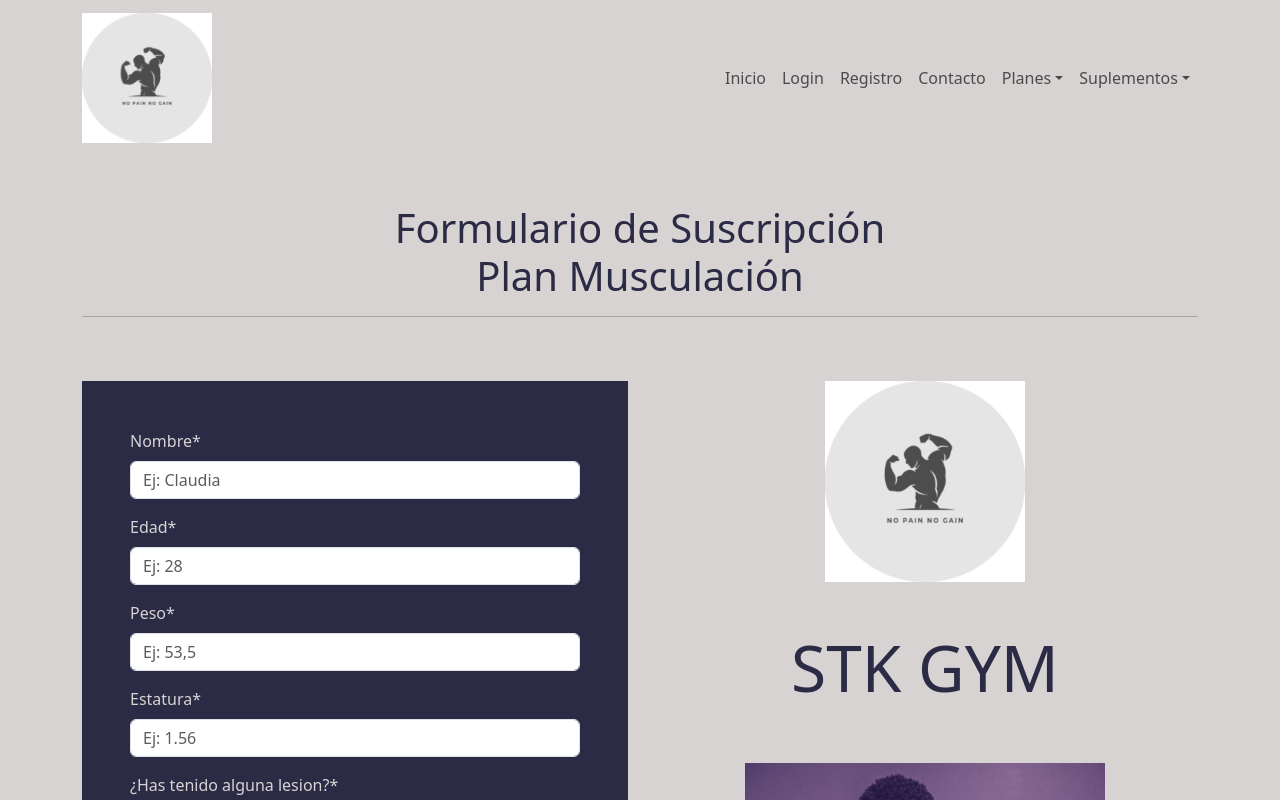
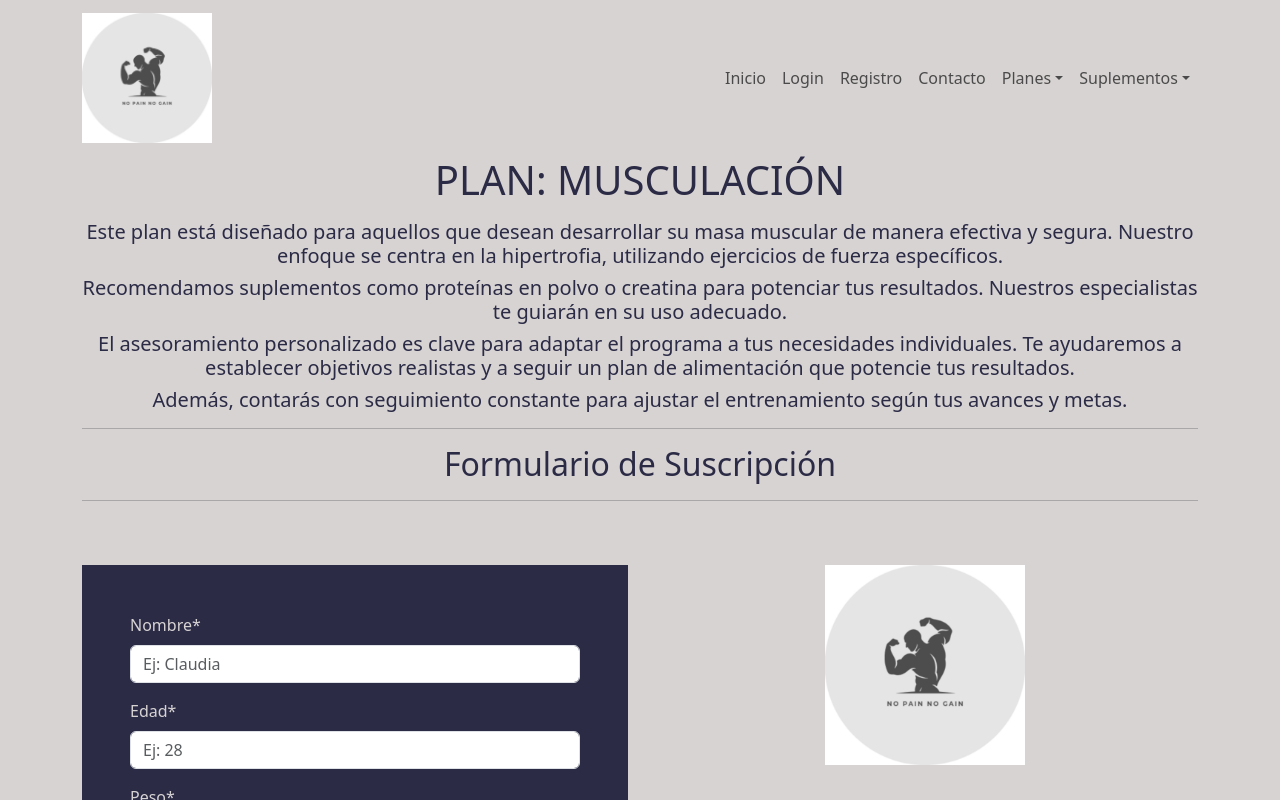
Before and after one commit to cristiandcode/Gimnasio, a React (Vite) app: page /Musculacion in a window 1280 px wide. Shown: the top 800 px of the page. Built offline with nearby package versions, Linux system fonts and the light colour scheme.

Commit message:
se agrego un texto de promocion para el plan musculacion

```diff
--- a/src/components/pages/paginasPlanes/Musculacion.jsx
+++ b/src/components/pages/paginasPlanes/Musculacion.jsx
@@ -36,9 +36,30 @@ const Musculacion = () => {
 
   return (
     <Container className="mainSection">
-      <h1 className="mt-5 text-center textoMorado">
-        Formulario de Suscripción <br /> Plan Musculación
-      </h1>
+      <h1 className="text-center textoMorado">PLAN: MUSCULACIÓN</h1>
+      <h5 className="text-center textoMorado mt-3">
+        Este plan está diseñado para aquellos que desean desarrollar su masa
+        muscular de manera efectiva y segura. Nuestro enfoque se centra en la
+        hipertrofia, utilizando ejercicios de fuerza específicos.
+        <br />
+      </h5>
+      <h5 className="text-center textoMorado">
+        Recomendamos suplementos como proteínas en polvo o creatina para
+        potenciar tus resultados. Nuestros especialistas te guiarán en su uso
+        adecuado.
+      </h5>
+      <h5 className="text-center textoMorado">
+        El asesoramiento personalizado es clave para adaptar el programa a tus
+        necesidades individuales. Te ayudaremos a establecer objetivos realistas
+        y a seguir un plan de alimentación que potencie tus resultados.
+      </h5>
+      <h5 className="text-center textoMorado">
+        Además, contarás con seguimiento constante para ajustar el entrenamiento
+        según tus avances y metas.
+      </h5>
+
+      <hr />
+      <h2 className="text-center textoMorado">Formulario de Suscripción</h2>
       <hr />
       <Row>
         <Col lg={6}>
```
